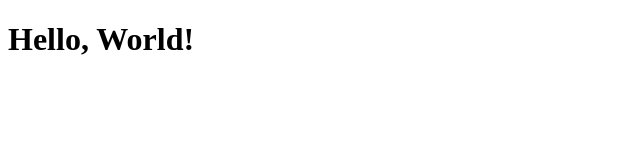
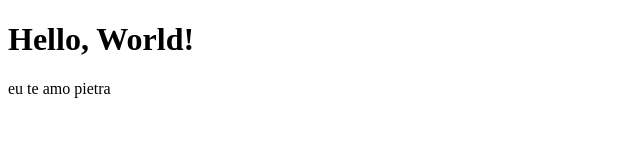
Before and after one commit to Gerardovel/gvi-website, a plain HTML site: page index.html in a window 1280 px wide. Shown: the whole page, without its empty margins (0-640 px from the left). Drawn offline with Linux system fonts and the light colour scheme.

Commit message:
added a paragraph

```diff
--- a/index.html
+++ b/index.html
@@ -3,5 +3,6 @@
   <head>
     <title>My First Web Page</title>
     <h1>Hello, World!</h1>
+    <p>eu te amo pietra</p>
   </head>
 </html>
```
